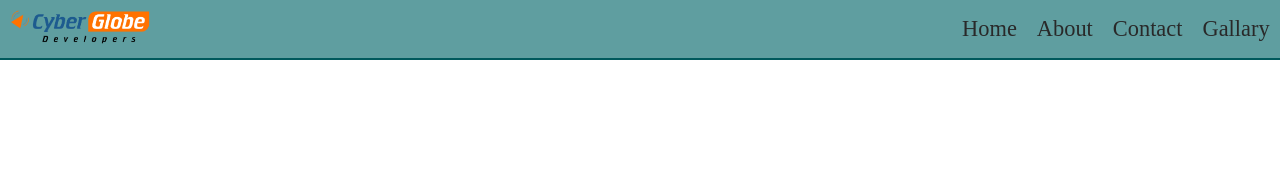
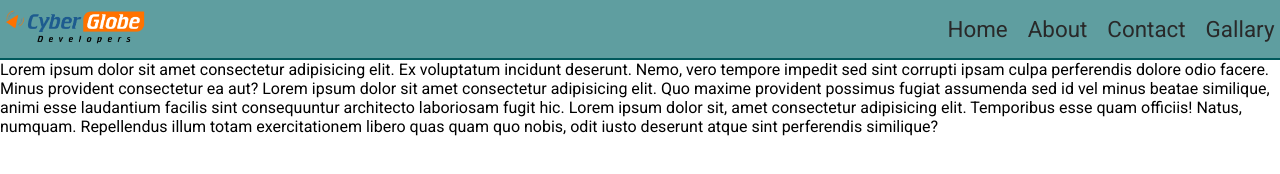
Before and after one commit to Cyber-Globe/navigation_bar, a plain HTML site: page index.html in a window 1280 px wide. Drawn offline with nearby package versions, Linux system fonts and the light colour scheme.

Commit message:
finish the navigation section

```diff
--- a/index.html
+++ b/index.html
@@ -5,6 +5,13 @@
     <meta name="viewport" content="width=device-width, initial-scale=1.0" />
     <title>Navigation Bar</title>
     <link rel="stylesheet" href="./style.css" />
+    <link rel="preconnect" href="https://fonts.googleapis.com" />
+    <link rel="preconnect" href="https://fonts.gstatic.com" crossorigin />
+    <link
+      href="https://fonts.googleapis.com/css2?family=Roboto:wght@100;300;400;500&display=swap"
+      rel="stylesheet"
+    />
+
     <script
       type="module"
       src="https://unpkg.com/ionicons@7.1.0/dist/ionicons/ionicons.esm.js"
@@ -33,6 +40,18 @@
         <ion-icon name="close-outline" class="icon-mobile-nav"></ion-icon>
       </button>
     </header>
+    <p>
+      Lorem ipsum dolor sit amet consectetur adipisicing elit. Ex voluptatum
+      incidunt deserunt. Nemo, vero tempore impedit sed sint corrupti ipsam
+      culpa perferendis dolore odio facere. Minus provident consectetur ea aut?
+      Lorem ipsum dolor sit amet consectetur adipisicing elit. Quo maxime
+      provident possimus fugiat assumenda sed id vel minus beatae similique,
+      animi esse laudantium facilis sint consequuntur architecto laboriosam
+      fugit hic. Lorem ipsum dolor sit, amet consectetur adipisicing elit.
+      Temporibus esse quam officiis! Natus, numquam. Repellendus illum totam
+      exercitationem libero quas quam quo nobis, odit iusto deserunt atque sint
+      perferendis similique?
+    </p>
 
     <script src="./app.js"></script>
   </body>
--- a/style.css
+++ b/style.css
@@ -2,6 +2,10 @@
   margin: 0;
   padding: 0;
   box-sizing: border-box;
+}
+
+body {
+  font-family: "Roboto", sans-serif;
 }
 
 .logo {
@@ -51,6 +55,12 @@ img {
 }
 
 @media (max-width: 375px) {
+  html {
+    overflow-x: hidden;
+  }
+  body {
+    overflow-x: hidden;
+  }
   .logo {
     width: 30%;
     margin-left: 5px;
@@ -69,7 +79,7 @@ img {
     left: 0;
     width: 100%;
     height: 100vh;
-
+    background-color: rgba(249, 247, 244, 0.896);
     display: flex;
     align-items: center;
     justify-content: center;
@@ -77,16 +87,19 @@ img {
     transition: all 0.9s ease;
     pointer-events: none;
     visibility: hidden;
+    transform: translateX(100%);
   }
 
   .nav-open .main-nav {
     opacity: 1;
     pointer-events: auto;
     visibility: visible;
+    transform: translateX(0);
   }
 
   .nav-open .icon-mobile-nav[name="close-outline"] {
     display: block;
+    color: black;
   }
 
   .nav-open .icon-mobile-nav[name="menu-outline"] {
```
